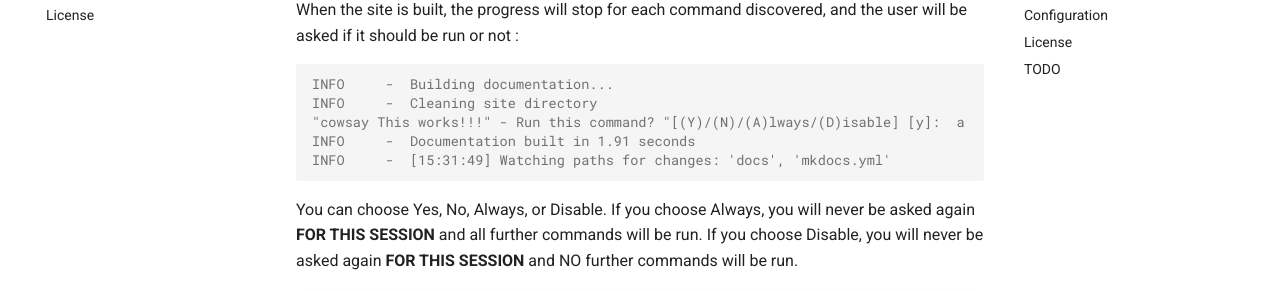
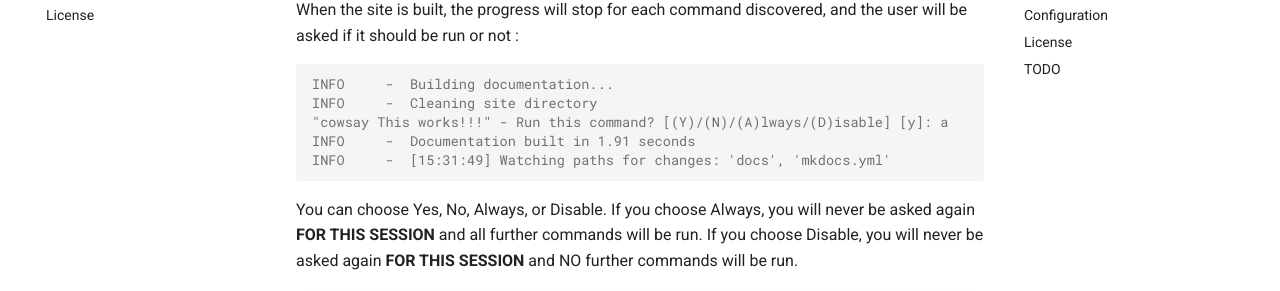
Before and after one commit to seapagan/mkdocs-run-shell-cmd-plugin, an MkDocs documentation site: the page built from docs/index.md, in a window 1280 px wide and 900 px high, scrolled down 1794 px. Shown: the part 147-438 px from the top of the window. Built offline with MkDocs 1.6.1 and Material for MkDocs 9.7.7, drawn with Linux system fonts in a browser that asks for light colours.

Commit message:
fix typo in plugin console output
Signed-off-by: Grant Ramsay <seapagan@gmail.com>

````diff
--- a/docs/index.md
+++ b/docs/index.md
@@ -97,7 +97,7 @@ the user will be asked if it should be run or not :
 ```console
 INFO     -  Building documentation...
 INFO     -  Cleaning site directory
-"cowsay This works!!!" - Run this command? "[(Y)/(N)/(A)lways/(D)isable] [y]:  a
+"cowsay This works!!!" - Run this command? [(Y)/(N)/(A)lways/(D)isable] [y]: a
 INFO     -  Documentation built in 1.91 seconds
 INFO     -  [15:31:49] Watching paths for changes: 'docs', 'mkdocs.yml'
 
````
Also changed, not shown: README.md (+1 -1 lines), 1 other file.
